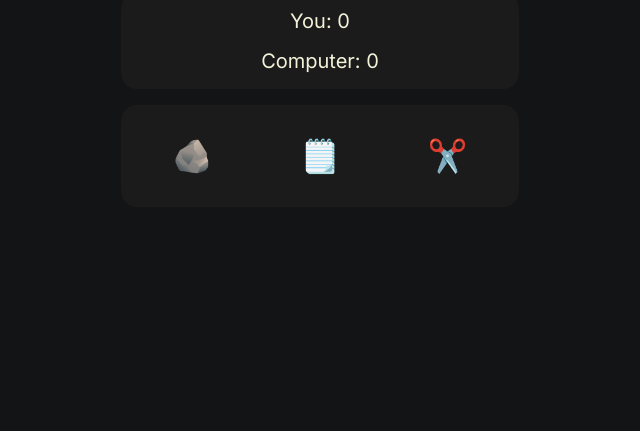
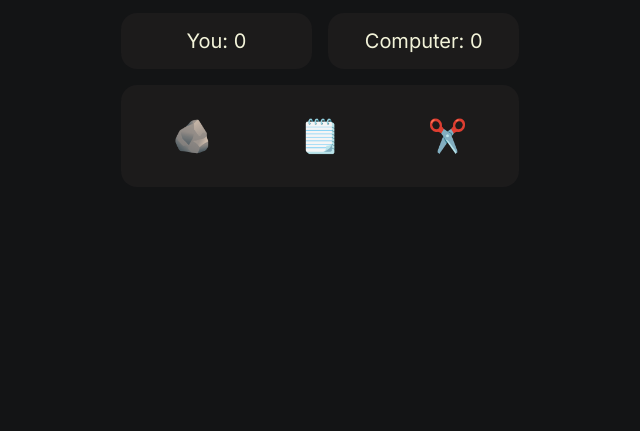
Before and after one commit to lukeramljak/odin-rock-paper-scissors, a plain HTML site: page index.html in a window 1280 px wide. Shown: the part 369-800 px from the top of the page, without its empty margins (320-960 px from the left). Drawn offline with Linux system fonts and the light colour scheme; a web font is replaced by a local one.

Commit message:
refactor: better button placement

```diff
--- a/index.html
+++ b/index.html
@@ -19,9 +19,13 @@
   <main>
     <h1>Rock Paper Scissors</h1>
     <div class="container result">Ready!</div>
-    <div class="container scores">
-      <span class="player-score"></span>
-      <span class="computer-score"></span>
+    <div class="scores">
+      <div class="container">
+        <span class="player-score"></span>
+      </div>
+      <div class="container">
+        <span class="computer-score"></span>
+      </div>
     </div>
     <div class="container">
       <div class="buttons">
--- a/style.css
+++ b/style.css
@@ -23,7 +23,7 @@ body {
 }
 
 main {
-  display: flex;
+  display: grid;
   flex-direction: column;
   gap: 16px;
 }
@@ -54,6 +54,7 @@ h1 {
   flex-direction: column;
   align-items: center;
   background-color: #5c4c4c20;
+  width: 100%;
   padding: 16px;
   gap: 16px;
   border-radius: 16px;
@@ -61,7 +62,8 @@ h1 {
 
 .scores {
   display: flex;
-  flex-direction: column;
+  justify-content: space-between;
+  gap: 16px;
   text-align: center;
 }
 
```
